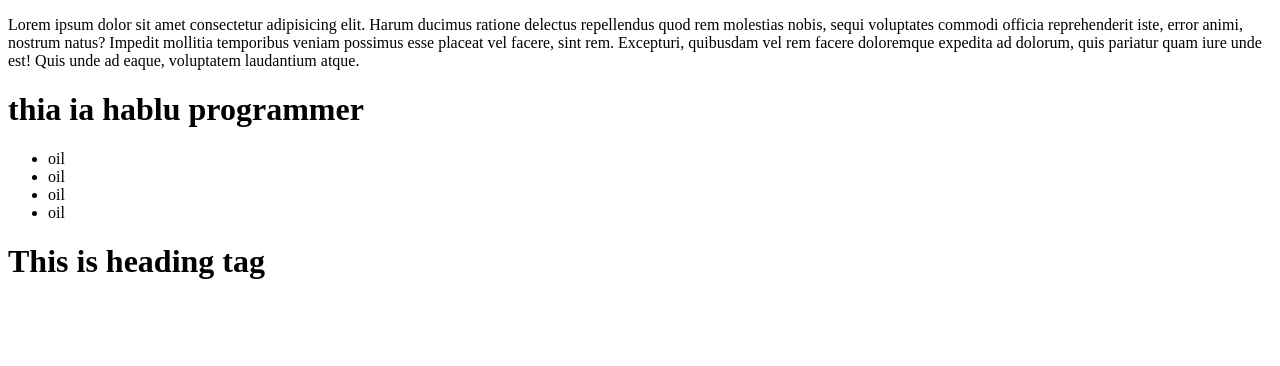
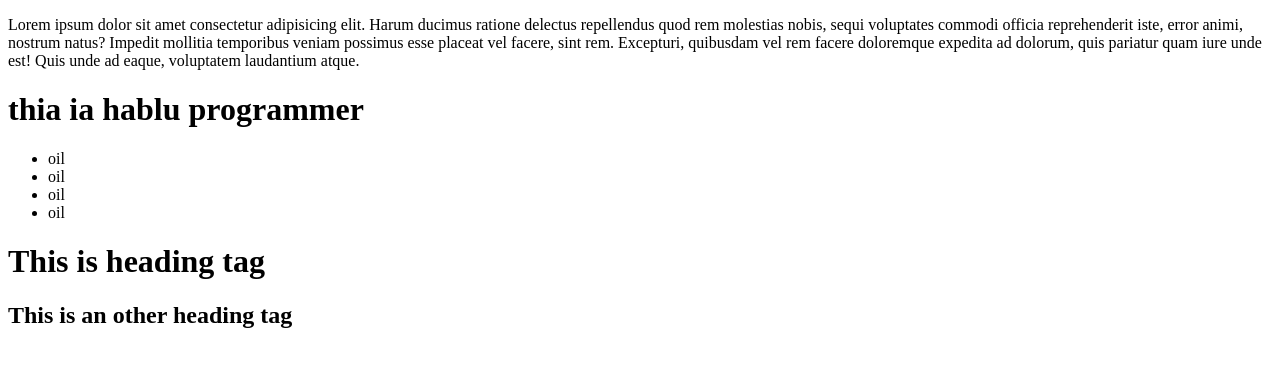
Before and after one commit to JUBAIRHALIM69/Local-Repo, a plain HTML site: page index.html in a window 1280 px wide. Drawn offline with Linux system fonts and the light colour scheme.

Commit message:
Update index.html

```diff
--- a/index.html
+++ b/index.html
@@ -16,6 +16,7 @@
             <li>oil</li>
         </ul>
         <h1> This is heading tag </h1>
+        <h2> This is an other heading tag </h2>
     </div>
 </body>
 </html>
```
